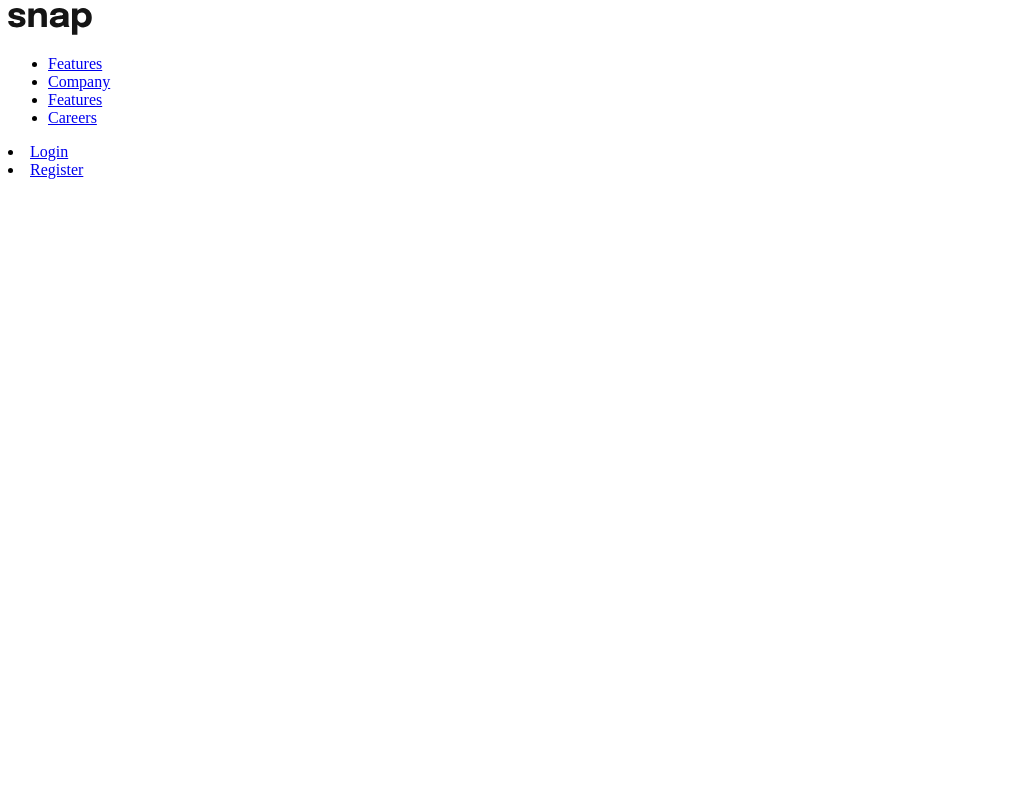
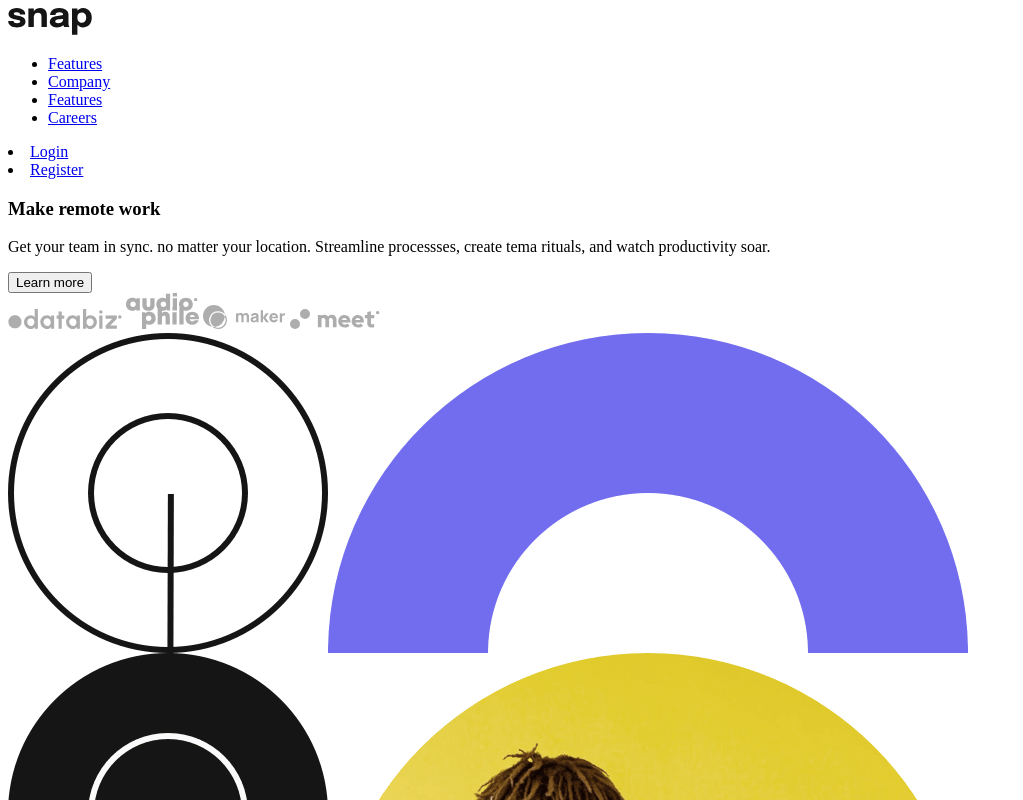
Before and after one commit to juliodumont/snap-homepage, a plain HTML site: page index.html in a window 1280 px wide. Shown: the top 800 px of the page, without its empty margins (0-1023 px from the left). Drawn offline with Linux system fonts and the light colour scheme; files whose address does not match are found by name.

Commit message:
Base layout done, working on CSS

```diff
--- a/index.html
+++ b/index.html
@@ -31,7 +31,32 @@
         </div>
       </nav>
     </header>
-    <main class="main-container"></main>
+    <main class="main-container">
+      <section class="introduction-container">
+        <article class="introduction">
+          <h1>Make remote work</h1>
+          <p>
+            Get your team in sync. no matter your location. Streamline
+            processses, create tema rituals, and watch productivity soar.
+          </p>
+          <div class="introduction-button-container">
+            <button class="introduction-button">Learn more</button>
+          </div>
+          <div class="clients-container">
+            <img src="./assets/images/client-databiz.svg" alt="Databiz logo" />
+            <img
+              src="./assets/images/client-audiophile.svg"
+              alt="Audiophile logo"
+            />
+            <img src="./assets/images/client-maker.svg" alt="Maker logo" />
+            <img src="./assets/images/client-meet.svg" alt="Meet logo" />
+          </div>
+        </article>
+        <div class="introduction-image">
+          <img src="./assets/images/image-hero-desktop.png" alt="" />
+        </div>
+      </section>
+    </main>
     <script src="event-handler.js"></script>
   </body>
 </html>
```
